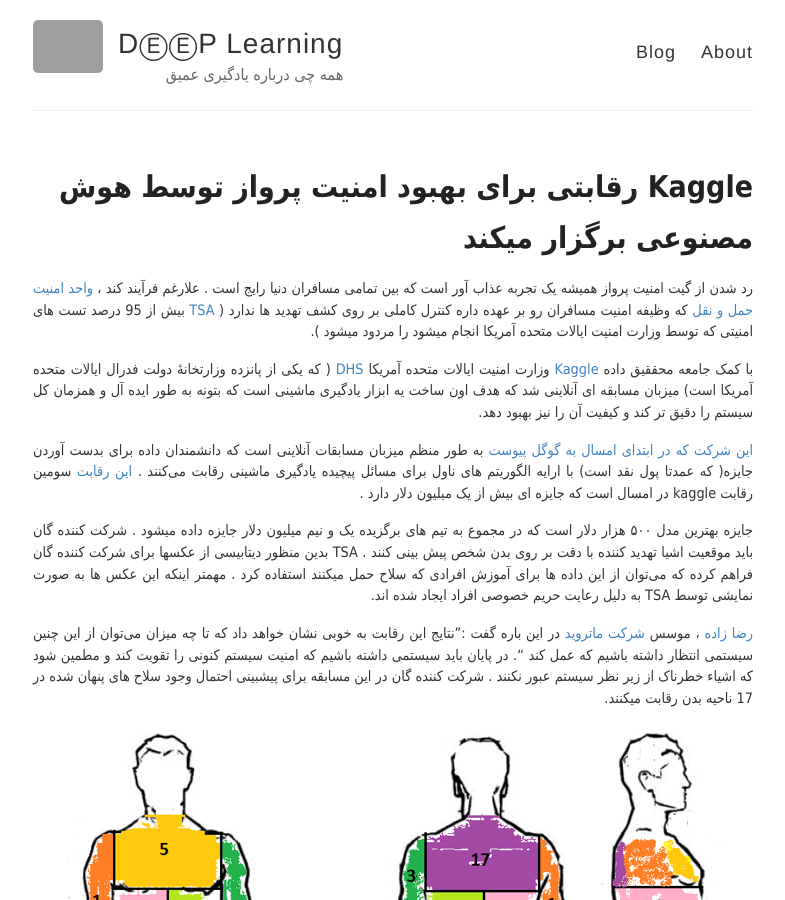
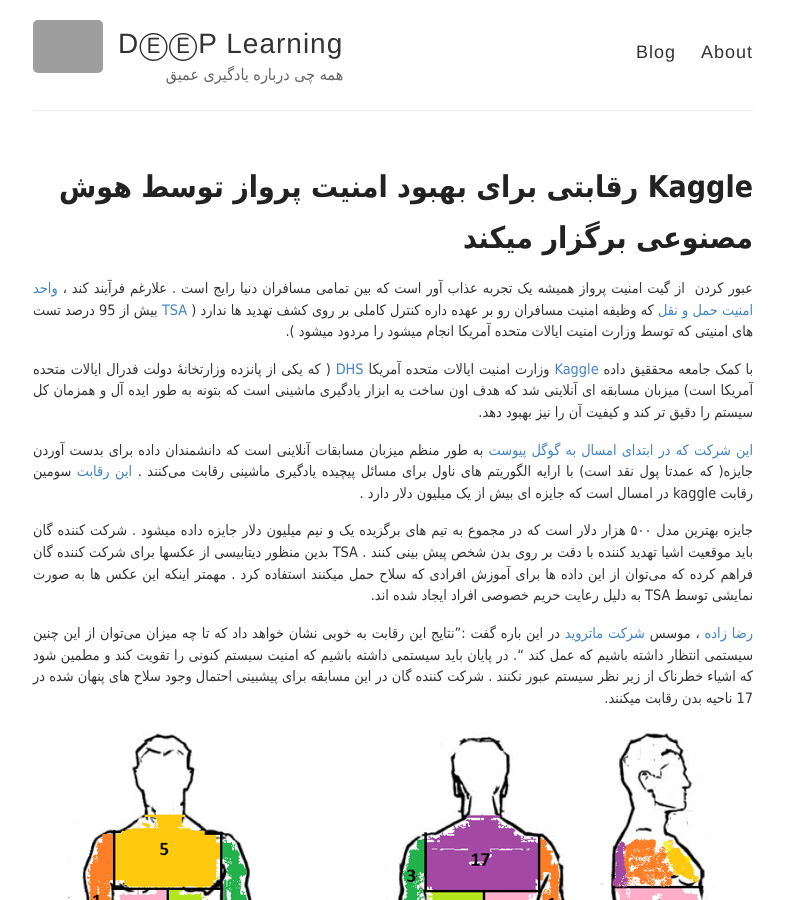
Before and after one commit to AlisterTA/alisterta.github.io, a Jekyll site: the page built from _posts/2017-06-23-Kaggle رقابتی برای بهبود امنیت پرواز توسط هوش مصنوعی برگزار میکند .md, in a window 1280 px wide and 900 px high. Shown: the whole window, without its empty margins (247-1032 px from the left). Built offline with Jekyll 4.4.1, drawn with Linux system fonts in a browser that asks for light colours; comment, search, counter and statistics services are not loaded; grey boxes are pictures that could not be loaded.

Commit message:
Update 2017-06-23-Kaggle رقابتی برای بهبود امنیت پرواز توسط هوش مصنوعی برگزار میکند .md

```diff
--- a/_posts/2017-06-23-Kaggle رقابتی برای بهبود امنیت پرواز توسط هوش مصنوعی برگزار میکند .md
+++ b/_posts/2017-06-23-Kaggle رقابتی برای بهبود امنیت پرواز توسط هوش مصنوعی برگزار میکند .md
@@ -2,7 +2,7 @@
 layout: post
 title: Kaggle رقابتی برای بهبود امنیت پرواز توسط هوش مصنوعی برگزار میکند
 ---
- رد شدن از گیت امنیت پرواز همیشه یک تجربه عذاب آور است که بین تمامی مسافران دنیا رایج است . علارغم فرآیند کند ، [واحد امنیت حمل و نقل](https://en.wikipedia.org/wiki/Transportation_Security_Administration) که وظیفه امنیت مسافران رو بر عهده داره کنترل کاملی بر روی کشف تهدید ها  ندارد ( [TSA]( http://www.huffingtonpost.com/2015/06/01/tsa-fails-95-percent-tests-homeland-security_n_7485558.html) بیش از 95 درصد تست های امنیتی که توسط وزارت امنیت ایالات متحده آمریکا انجام میشود را مردود میشود ).
+ عبور کردن  از گیت امنیت پرواز همیشه یک تجربه عذاب آور است که بین تمامی مسافران دنیا رایج است . علارغم فرآیند کند ، [واحد امنیت حمل و نقل](https://en.wikipedia.org/wiki/Transportation_Security_Administration) که وظیفه امنیت مسافران رو بر عهده داره کنترل کاملی بر روی کشف تهدید ها  ندارد ( [TSA]( http://www.huffingtonpost.com/2015/06/01/tsa-fails-95-percent-tests-homeland-security_n_7485558.html) بیش از 95 درصد تست های امنیتی که توسط وزارت امنیت ایالات متحده آمریکا انجام میشود را مردود میشود ).
 
 
  با کمک جامعه محققیق داده [Kaggle](https://www.kaggle.com/) وزارت امنیت ایالات متحده آمریکا   [DHS]( https://en.wikipedia.org/wiki/United_States_Department_of_Homeland_Security) (  که یکی از پانزده وزارتخانهٔ دولت فدرال ایالات متحده آمریکا است) میزبان مسابقه ای آنلاینی شد که هدف اون ساخت یه ابزار یادگیری ماشینی است که بتونه به طور ایده آل و همزمان کل سیستم را دقیق تر کند و کیفیت آن را نیز بهبود دهد.
```
